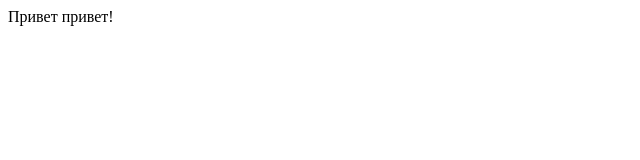
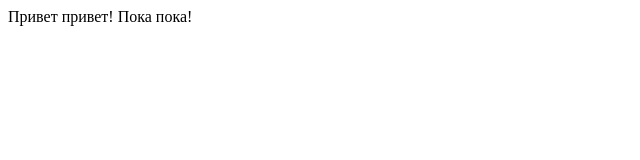
Before and after one commit to Nadjakoroleva/new-projecy, a plain HTML site: page index.html in a window 1280 px wide. Shown: the full height of the page, 0-640 px from the left. Drawn offline with Linux system fonts and the light colour scheme.

Commit message:
Second commit

```diff
--- a/index.html
+++ b/index.html
@@ -7,6 +7,6 @@
     <title>Document</title>
   </head>
   <body>
-    <div>Привет привет!</div>
+    <div>Привет привет! Пока пока!</div>
   </body>
 </html>
```
